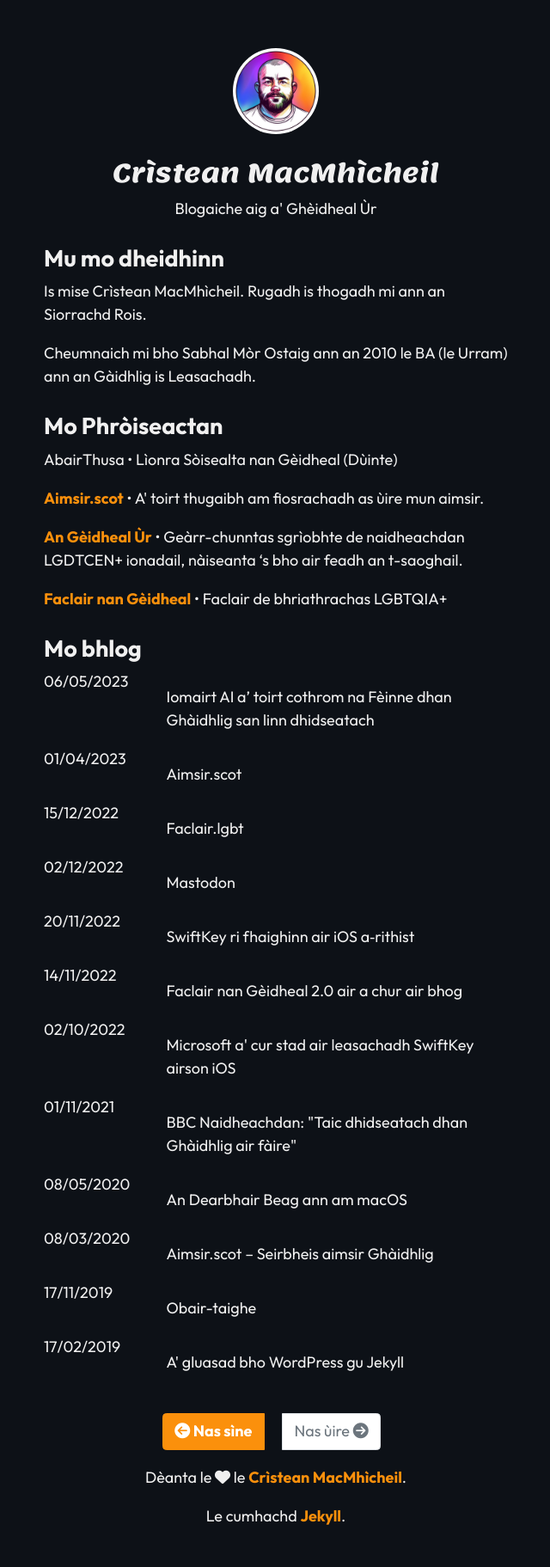
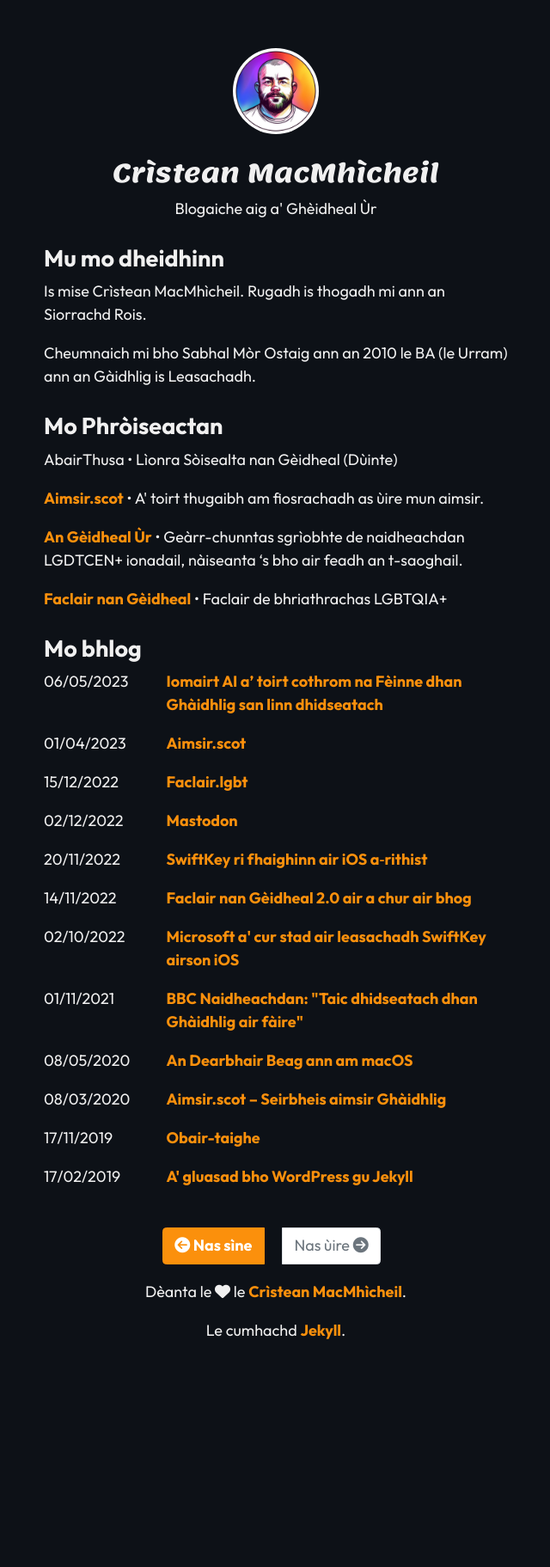
Before and after one commit to angeidheal/angeidheal.github.io, a Jekyll site: the page built from index.html, in a window 1280 px wide. Shown: the whole page at 86% size, without its empty margins (319-959 px from the left). Built offline with Jekyll 4.4.1, drawn with Linux system fonts in a browser that asks for light colours; nearby versions of some CDN libraries; the list of posts is cut into pages by our own code; after the commit the page ends 1607 px from its top, so only the background shows below that.

Commit message:
Update index.html

```diff
--- a/index.html
+++ b/index.html
@@ -29,7 +29,7 @@ layout: page
 {% for post in paginator.posts %}
   <div class="row">
     <div class="col-md-3"><p>{{ post.date | date: "%d" }}/{{ post.date | date: "%m" }}/{{ post.date | date: "%Y" }}</p></div>
-    <div class="col-md-9"></p><a href="{{ site.baseurl }}{{ post.url }}">{{ post.title }}</a></p></div>
+    <div class="col-md-9"><p><a href="{{ site.baseurl }}{{ post.url }}">{{ post.title }}</a></p></div>
   </div>
 {% endfor %}
 
```
